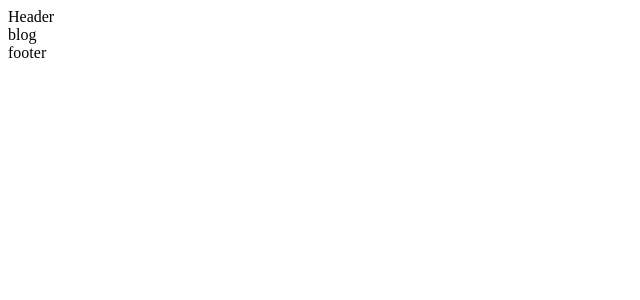
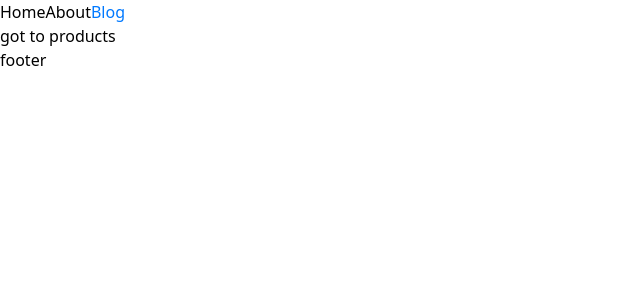
Before and after one commit to mo634/next-tutorial, a Next.js app: page /blog in a window 1280 px wide. Shown: the top 300 px of the page, without its empty margins (0-640 px from the left). Built offline with nearby package versions, Linux system fonts and the light colour scheme.

Commit message:
Active link

```diff
--- /dev/null
+++ b/src/app/blog/first/page.tsx
@@ -0,0 +1,9 @@
+import React from 'react'
+
+const First = () => {
+    return (
+        <div>page</div>
+    )
+}
+
+export default First
--- a/src/app/blog/page.tsx
+++ b/src/app/blog/page.tsx
@@ -1,8 +1,10 @@
 import React from 'react'
-
+import Link from 'next/link'
 const Blog = () => {
     return (
-        <div>blog</div>
+        <div>
+            <Link href={"/product/1"}> got to products</Link>
+        </div>
     )
 }
 
--- /dev/null
+++ b/src/app/components/Header.tsx
@@ -0,0 +1,42 @@
+
+"use client"
+import Link from 'next/link'
+import React from 'react'
+import "./style.css"
+import { usePathname } from 'next/navigation'
+const Header = () => {
+    const links = [{
+        name: "Home",
+        href: "/"
+    }
+        , {
+        name: "About",
+        href: "/about"
+    },
+
+    {
+        name: "Blog",
+        href: "/blog"
+    }
+
+    ]
+
+    const pathname = usePathname()
+    console.log(pathname)
+    return (
+        <header>
+            {
+                links.map((link) => {
+                    const isActive = link.href === pathname
+                    return (
+                        <Link className={isActive ? "text-[#0079ff]" : "text-[#000]"} key={link.name} href={link.href}>
+                            {link.name}
+                        </Link>
+                    )
+                })
+            }
+        </header>
+    )
+}
+
+export default Header
--- /dev/null
+++ b/src/app/components/style.css
@@ -0,0 +1,4 @@
+/* add tailwind directives */
+@tailwind base;
+@tailwind components;
+@tailwind utilities;
--- a/src/app/layout.tsx
+++ b/src/app/layout.tsx
@@ -1,3 +1,5 @@
+import Header from "./components/Header"
+
 export const metadata = {
   title: {
 
@@ -16,7 +18,7 @@ export default function RootLayout({
     <html lang="en">
 
       <body>
-        <header>Header </header>
+        <Header/>
         {children}
         <footer>footer</footer>
         </body>
```
Also changed, not shown: src/app/blog/first/not-found.tsx (deleted).
